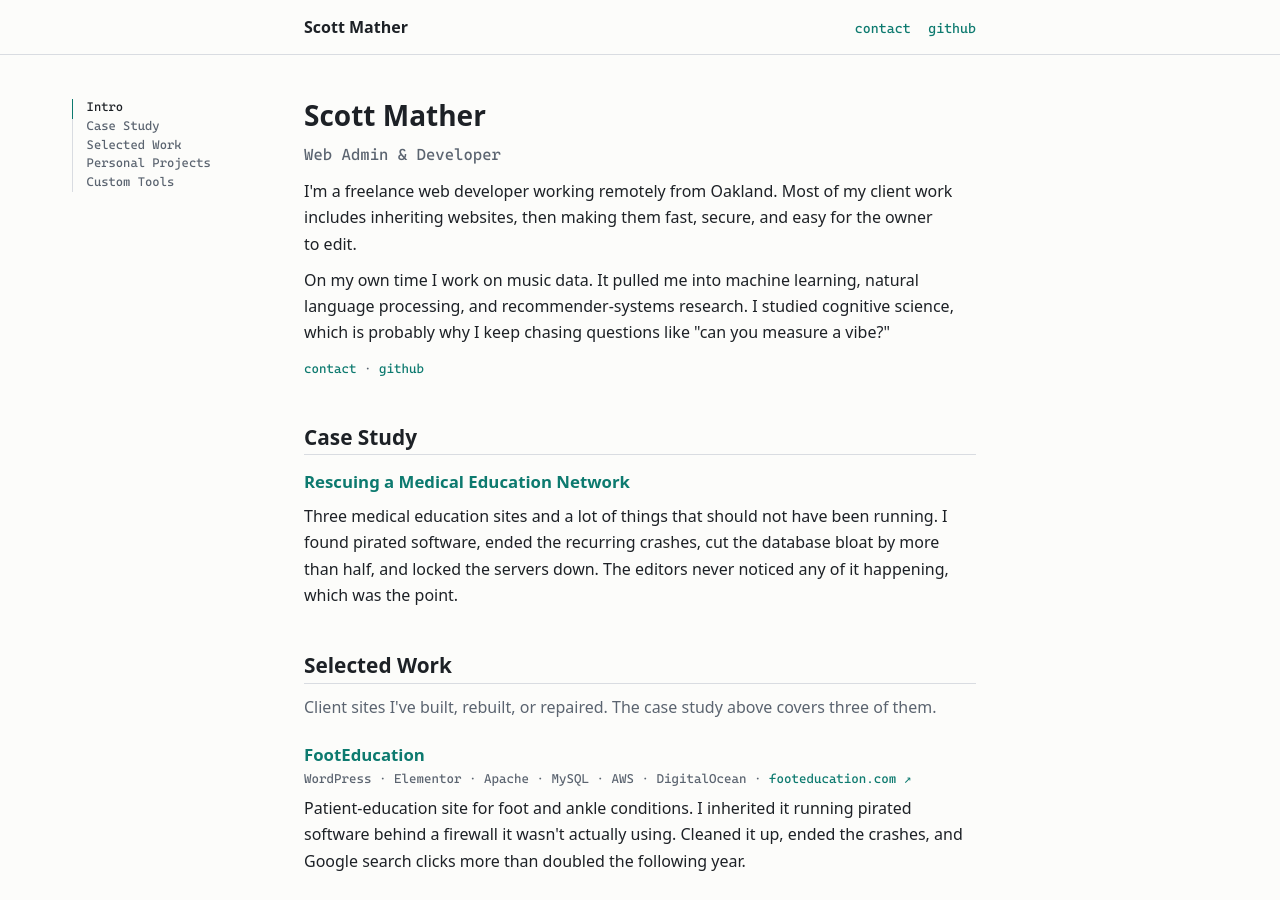
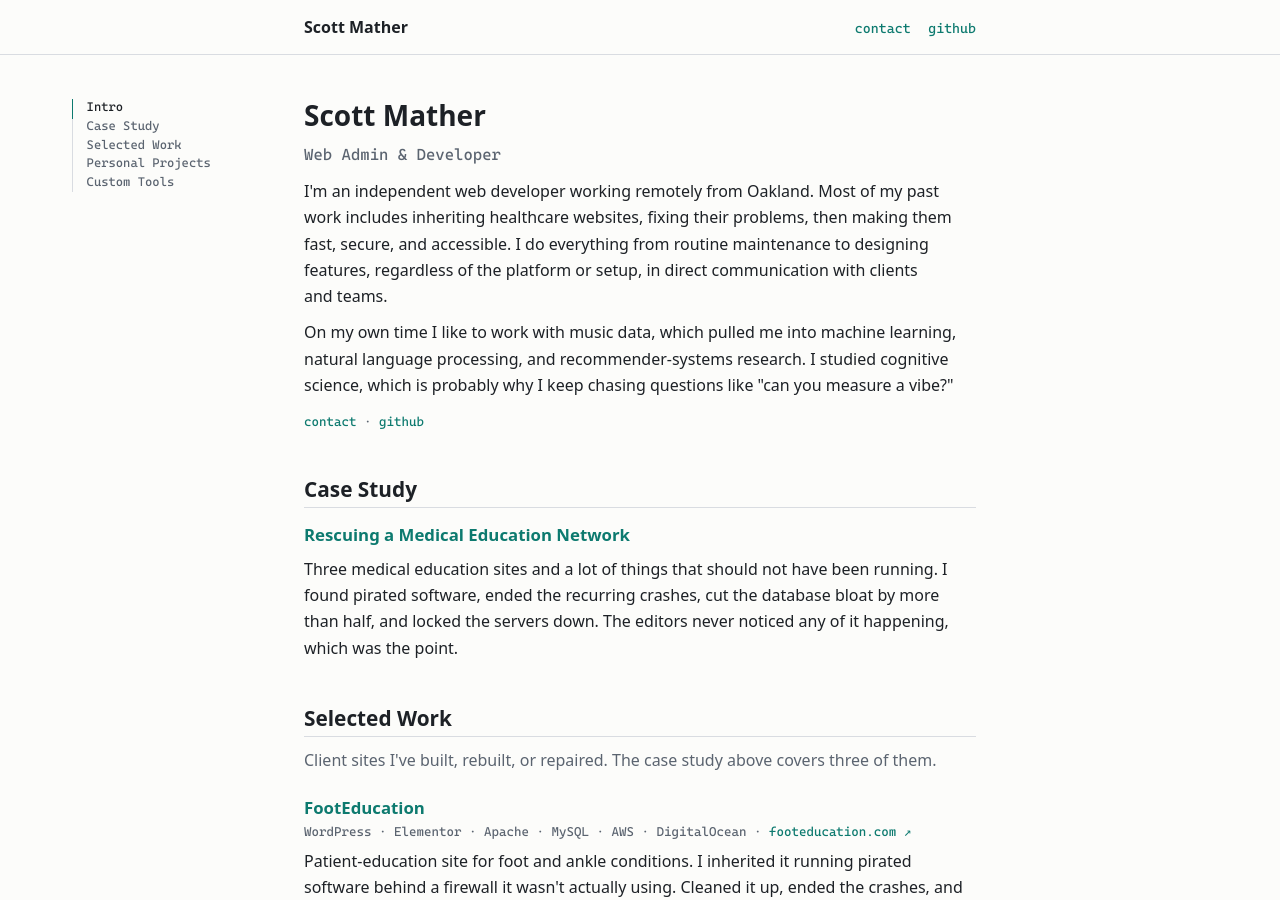
Before and after one commit to csmather/mather-cv, a Jekyll site: the page built from index.md, in a window 1280 px wide and 900 px high. Built offline with Jekyll 4.4.1, drawn with Linux system fonts in a browser that asks for light colours.

Commit message:
ce intro

```diff
--- a/_layouts/home.html
+++ b/_layouts/home.html
@@ -48,8 +48,8 @@ layout: default
     <section id="intro">
       <h1>Scott Mather</h1>
       <p class="lede">Web Admin &amp; Developer</p>
-      <p>I'm a freelance web developer working remotely from Oakland. Most of my client work includes inheriting websites, then making them fast, secure, and easy for the owner to edit.</p>
-      <p>On my own time I work on music data. It pulled me into machine learning, natural language processing, and recommender-systems research. I studied cognitive science, which is probably why I keep chasing questions like "can you measure a vibe?"</p>
+      <p>I'm an independent web developer working remotely from Oakland. Most of my past work includes inheriting healthcare websites, fixing their problems, then making them fast, secure, and accessible. I do everything from routine maintenance to designing features, regardless of the platform or setup, in direct communication with clients and teams.</p>
+      <p>On my own time I like to work with music data, which pulled me into machine learning, natural language processing, and recommender-systems research. I studied cognitive science, which is probably why I keep chasing questions like "can you measure a vibe?"</p>
       <p class="contact"><a href="mailto:matherscottc@gmail.com">contact</a> &middot; <a href="https://github.com/csmather" target="_blank" rel="noopener">github</a></p>
     </section>
 
```
